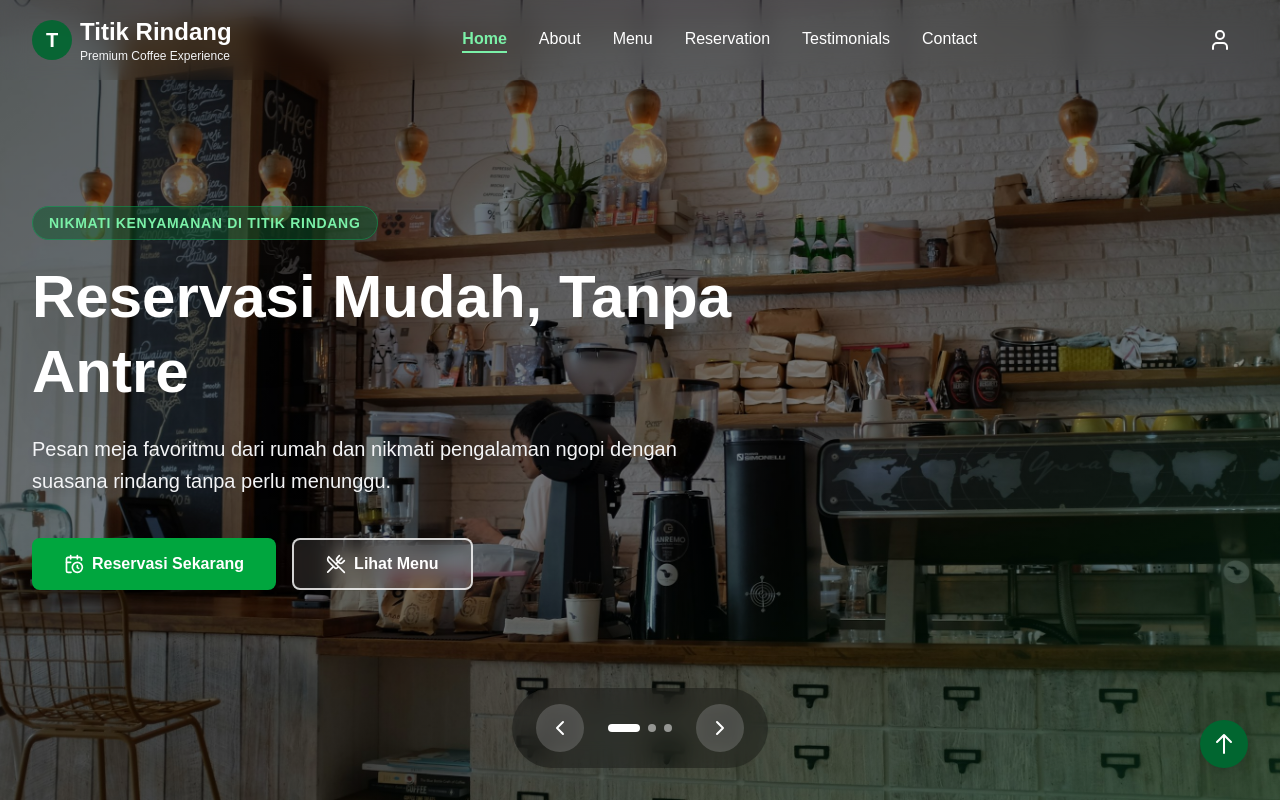
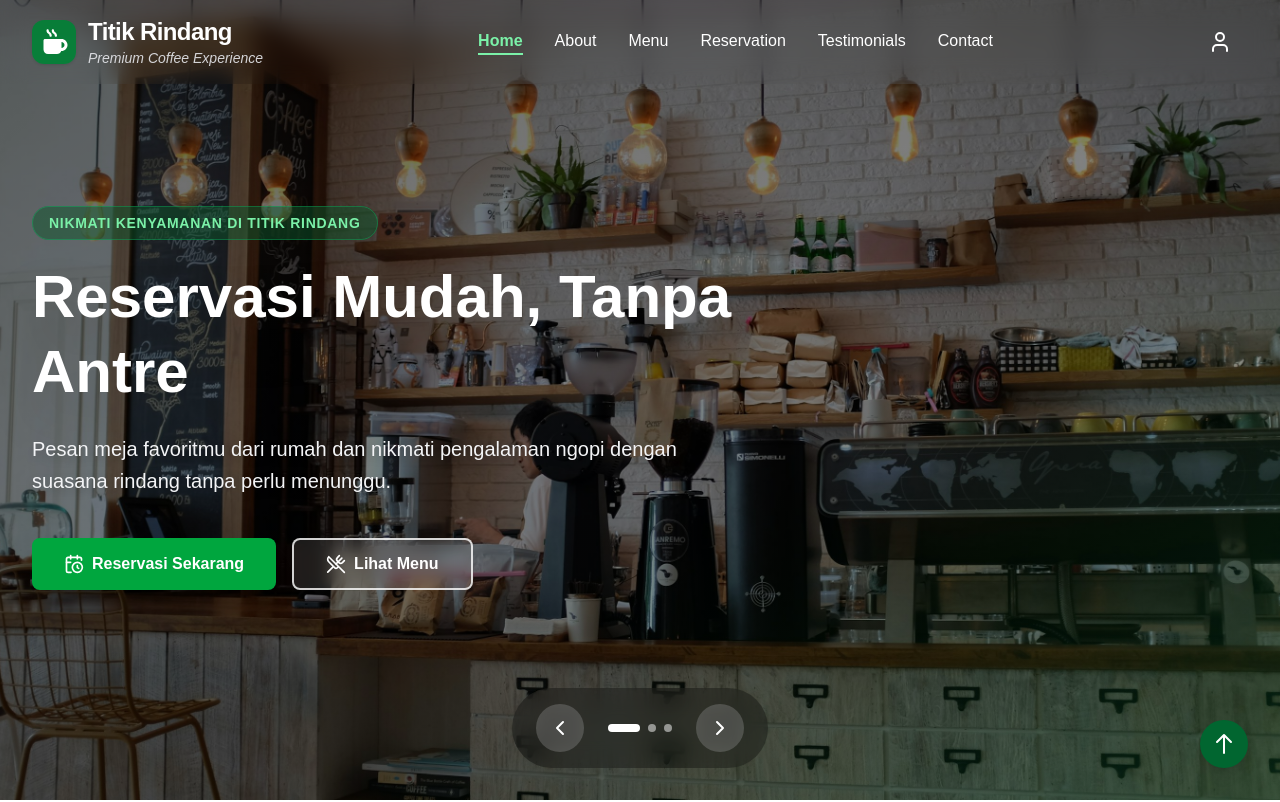
Before and after one commit to Codenames-Ren/Titik-Rindang, a Next.js app in the folder public/: page / in a window 1280 px wide. Shown: the top 802 px of the page. Built offline with nearby package versions, Linux system fonts and the light colour scheme.

Commit message:
Ubah logo

```diff
--- a/public/package.json
+++ b/public/package.json
@@ -8,6 +8,9 @@
     "start": "next start"
   },
   "dependencies": {
+    "@fortawesome/fontawesome-svg-core": "^7.1.0",
+    "@fortawesome/free-solid-svg-icons": "^7.1.0",
+    "@fortawesome/react-fontawesome": "^3.1.0",
     "lucide-react": "^0.545.0",
     "next": "15.5.5",
     "react": "19.1.0",
--- a/public/src/components/Header.tsx
+++ b/public/src/components/Header.tsx
@@ -4,6 +4,8 @@ import React, { useState, useEffect } from 'react';
 import { usePathname, useRouter } from 'next/navigation';
 import Link from 'next/link';
 import { User, Menu, X, LogOut } from 'lucide-react';
+import { FontAwesomeIcon } from '@fortawesome/react-fontawesome';
+import { faMugHot } from '@fortawesome/free-solid-svg-icons'; // ✅ gunakan ini
 
 const Header = () => {
   const [isMenuOpen, setIsMenuOpen] = useState(false);
@@ -11,14 +13,12 @@ const Header = () => {
   const pathname = usePathname();
   const router = useRouter();
 
-  // Halaman selain home menggunakan style solid
   const isWhitePage = pathname !== '/';
   const isAdminPage = pathname === '/admin';
 
   useEffect(() => {
     if (pathname === '/') {
       setIsScrolled(false);
-
       const handleScroll = () => {
         if (window.scrollY >= 550) {
           setIsScrolled(true);
@@ -26,7 +26,6 @@ const Header = () => {
           setIsScrolled(false);
         }
       };
-
       handleScroll();
       window.addEventListener('scroll', handleScroll);
       return () => window.removeEventListener('scroll', handleScroll);
@@ -44,7 +43,6 @@ const Header = () => {
     { name: 'Contact', href: '/contact' },
   ];
 
-  // Fungsi logout
   const handleLogout = () => {
     if (confirm('Yakin ingin keluar dari halaman admin?')) {
       router.push('/');
@@ -61,34 +59,39 @@ const Header = () => {
     >
       <div className="max-w-7xl mx-auto px-4 sm:px-6 lg:px-8">
         <div className="flex justify-between items-center py-4">
-          {/* Logo */}
-          <div className="flex items-center space-x-2">
+          {/* === LOGO with FontAwesome === */}
+          <Link href="/" className="flex items-center space-x-3 group">
             <div
-              className={`w-10 h-10 rounded-full flex items-center justify-center transition-colors duration-300 ${
-                isWhitePage || isScrolled ? 'bg-green-800' : 'bg-green-800/90'
+              className={`relative w-11 h-11 rounded-xl flex items-center justify-center transition-all duration-300 shadow-sm group-hover:shadow-md ${
+                isWhitePage || isScrolled
+                  ? 'bg-gradient-to-br from-green-800 to-green-600'
+                  : 'bg-green-700/90'
               }`}
             >
-              <span className="font-bold text-xl text-white">T</span>
+              <FontAwesomeIcon icon={faMugHot} className="text-white text-2xl" />
+              <div className="absolute inset-0 rounded-xl bg-white/10 opacity-0 group-hover:opacity-20 transition-opacity" />
             </div>
             <div>
               <h1
-                className={`text-2xl font-bold transition-colors duration-300 ${
+                className={`text-2xl font-extrabold tracking-tight transition-colors duration-300 ${
                   isWhitePage || isScrolled ? 'text-green-800' : 'text-white'
                 }`}
               >
                 Titik Rindang
               </h1>
               <p
-                className={`text-xs transition-colors duration-300 ${
-                  isWhitePage || isScrolled ? 'text-gray-600' : 'text-gray-100'
+                className={`text-sm italic transition-colors duration-300 ${
+                  isWhitePage || isScrolled
+                    ? 'text-gray-600'
+                    : 'text-gray-200/90'
                 }`}
               >
                 Premium Coffee Experience
               </p>
             </div>
-          </div>
+          </Link>
 
-          {/* Desktop Navigation */}
+          {/* === Navigation & Icons tetap sama === */}
           {!isAdminPage && (
             <nav className="hidden md:flex space-x-8">
               {menuItems.map((item) => {
@@ -114,10 +117,8 @@ const Header = () => {
             </nav>
           )}
 
-          {/* Icons */}
           <div className="flex items-center space-x-4">
             {isAdminPage ? (
-              // === LOGOUT ICON saat di /admin ===
               <button
                 onClick={handleLogout}
                 className={`transition-colors ${
@@ -129,7 +130,6 @@ const Header = () => {
                 <LogOut size={24} />
               </button>
             ) : (
-              // === LOGIN ICON untuk halaman biasa ===
               <Link
                 href="/login"
                 className={`transition-colors ${
@@ -153,7 +153,6 @@ const Header = () => {
           </div>
         </div>
 
-        {/* Mobile Menu */}
         {!isAdminPage && isMenuOpen && (
           <nav
             className={`md:hidden pb-4 space-y-2 rounded-lg mt-2 transition-all ${
```
Also changed, not shown: 1 other file (tests, documents, lock files or other folders).
